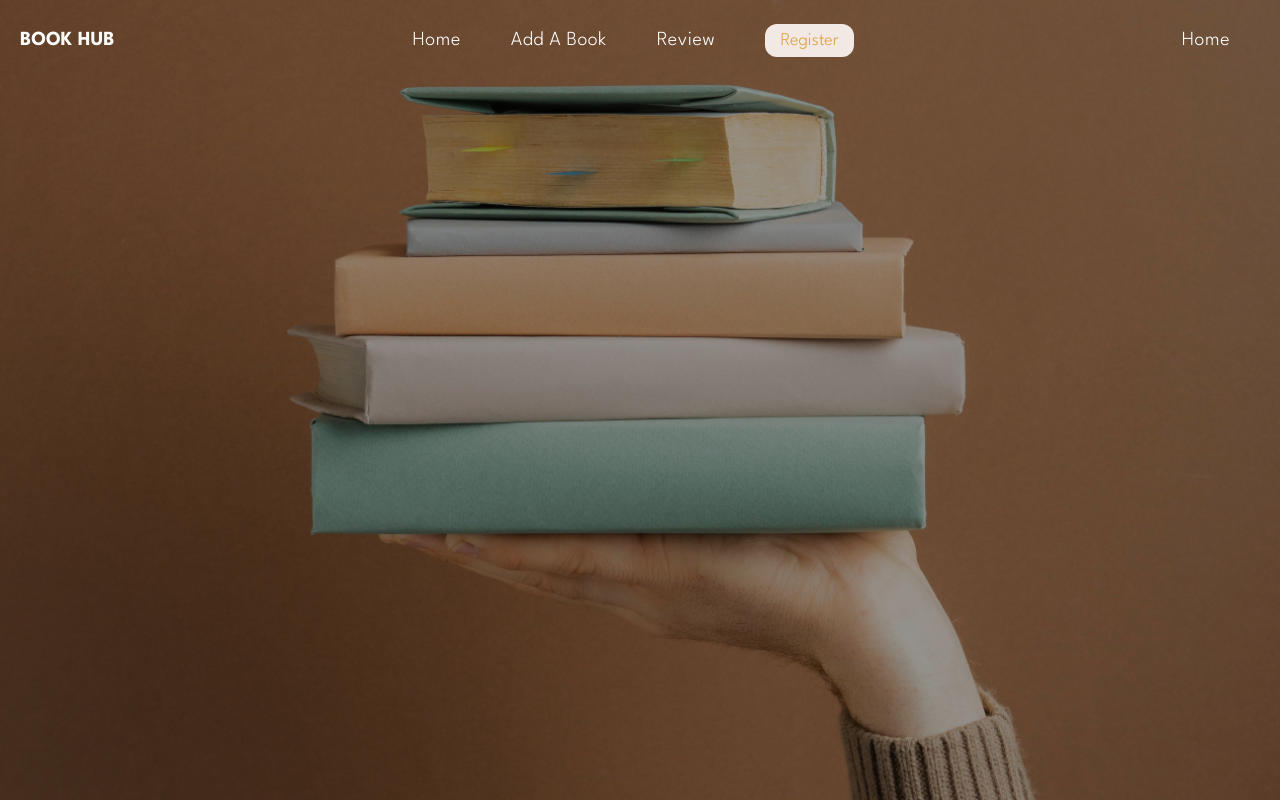
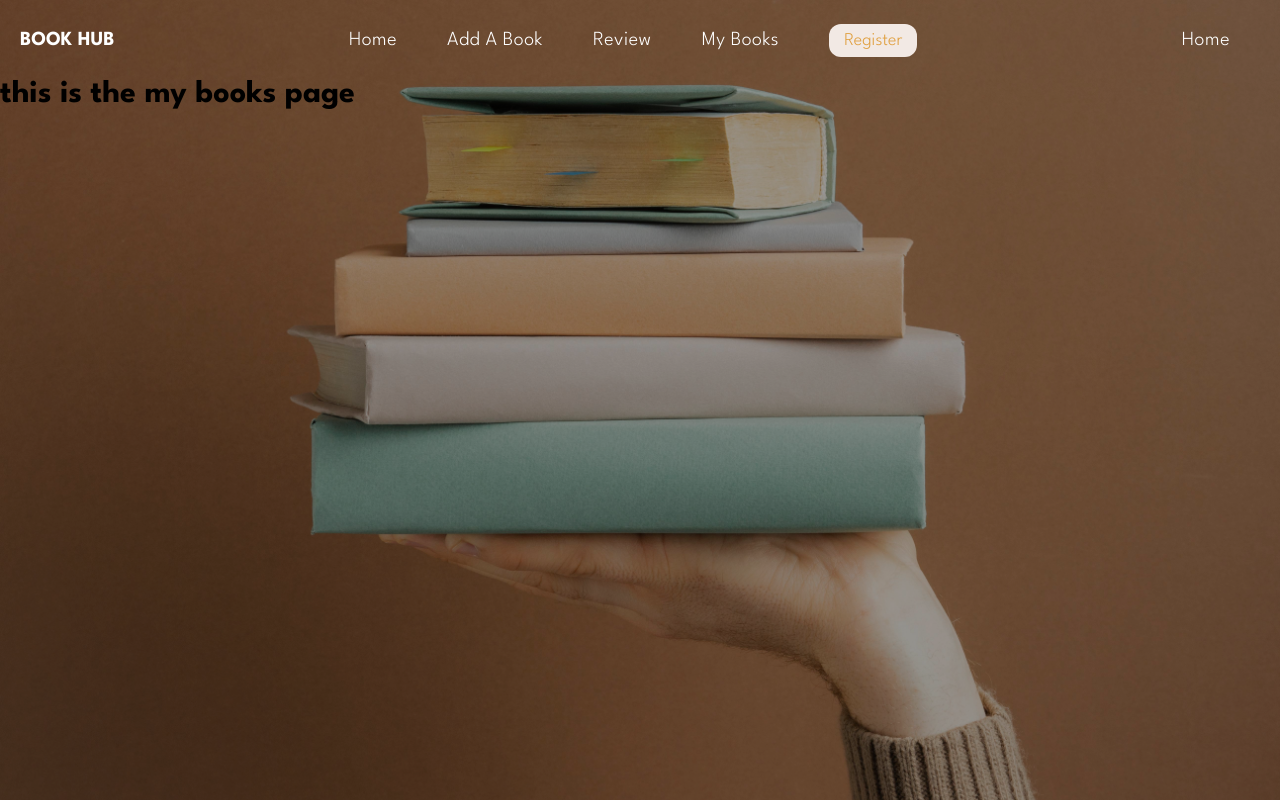
Before and after one commit to Bluepanda93/Book_hub_frontEnd, a React (Create React App) app: page /mybooks in a window 1280 px wide. Built offline with nearby package versions, Linux system fonts and the light colour scheme.

Commit message:
my books page

```diff
--- a/src/App.js
+++ b/src/App.js
@@ -9,6 +9,7 @@ import BookDetails from './components/BookDetails'
 import Register from './pages/Register'
 import { CheckSession } from './services/Auth'
 import Login from './pages/Login'
+import BookList from './components/BookLists'
 
 const App = () => {
   const [authenticated, toggleAuthenticated] = useState(false)
@@ -60,6 +61,7 @@ const App = () => {
               />
             }
           />
+          <Route path="/mybooks" element={<BookList />} />
           <Route path="/add_book" element={<CreateBook />} />
           <Route
             path="/books"
--- /dev/null
+++ b/src/components/BookLists.js
@@ -0,0 +1,8 @@
+const BookList = () => {
+    return (
+        <div>
+            <h1>this is the my books page</h1></div>
+    )
+}
+
+export default BookList
--- a/src/components/Navbar.js
+++ b/src/components/Navbar.js
@@ -40,6 +40,9 @@ const Navbar = ({ props, authenticated, user, handleLogOut }) => {
         <Link to="/books" className="linky">
           Review
         </Link>
+        <Link to="/mybooks" className="linky">
+          My Books
+        </Link>
         <Link>
           <button
             className="review-btn"
```
